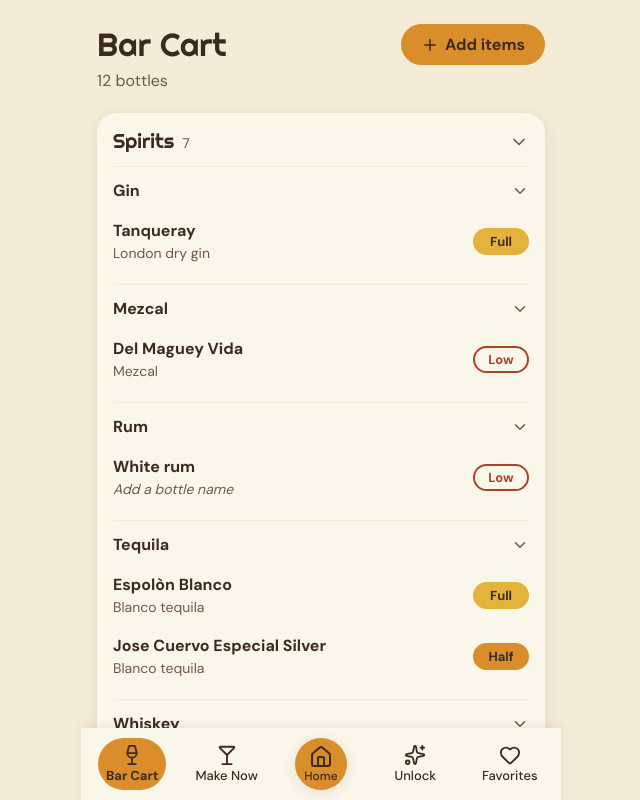
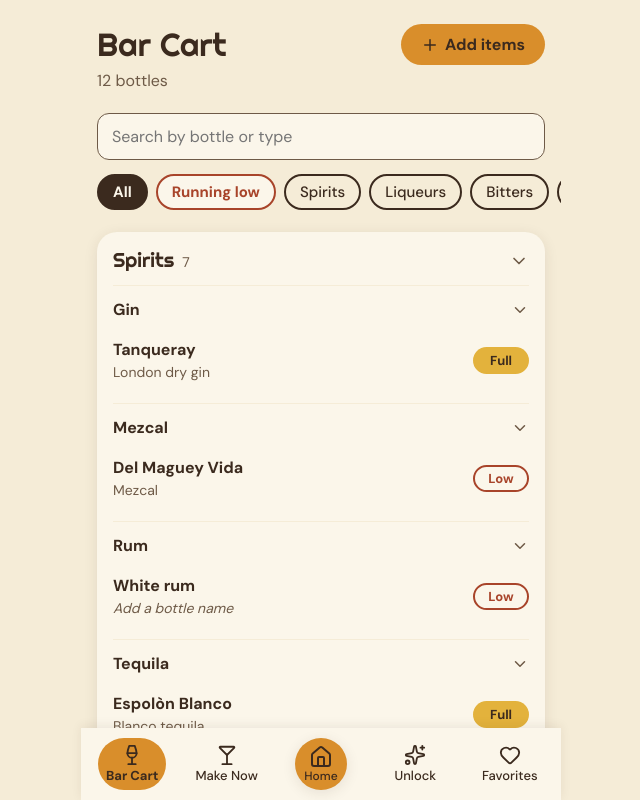
Before and after one commit to osanchezchristensen/Casa_Del_Cocktail, a React (Vite) app: page /cart in a window 1280 px wide. Both pictures are taken after a click on the button "Load sample cart". Shown: the top 800 px of the page, without its empty margins (319-959 px from the left). Built offline with nearby package versions, Linux system fonts and the light colour scheme.

Commit message:
Add cart search and filters (step 3.5)
Running low sits next to All and stands out in the Low chip's rust colors.

Co-Authored-By: Claude Opus 5.5 <noreply@anthropic.com>

```diff
--- a/src/logic/cart.ts
+++ b/src/logic/cart.ts
@@ -1,8 +1,24 @@
 // How the Bar Cart groups bottles (PRD section 6). No React here.
 import { INGREDIENT_CATEGORIES, type Bottle, type Ingredient, type IngredientCategory, type Level } from '../types.ts'
 import data from '../data/ingredients.json'
+import { normalize } from './search.ts'
 
 const ingredientsById = new Map((data as Ingredient[]).map((i) => [i.id, i]))
+
+// An unknown ingredient id counts as Other, so a bottle never disappears.
+const categoryOf = (b: Bottle) => ingredientsById.get(b.ingredientId)?.category ?? 'other'
+
+/** The filter buttons on the Bar Cart. Running low sits next to All so it's easy to find. */
+export const CART_FILTERS = ['all', 'low', 'spirit', 'liqueur', 'bitters', 'mixer'] as const
+export type CartFilter = (typeof CART_FILTERS)[number]
+export const FILTER_LABELS: Record<CartFilter, string> = {
+  all: 'All',
+  spirit: 'Spirits',
+  liqueur: 'Liqueurs',
+  low: 'Running low',
+  bitters: 'Bitters',
+  mixer: 'Mixers',
+}
 
 export const CATEGORY_LABELS: Record<IngredientCategory, string> = {
   spirit: 'Spirits',
@@ -52,8 +68,21 @@ export function groupCart(bottles: Bottle[]): CartSection[] {
       (a.name ?? '').localeCompare(b.name ?? ''),
   )
   return INGREDIENT_CATEGORIES.map((category) => {
-    // An unknown ingredient id lands in Other, so a bottle never disappears.
-    const inSection = sorted.filter((b) => (ingredientsById.get(b.ingredientId)?.category ?? 'other') === category)
+    const inSection = sorted.filter((b) => categoryOf(b) === category)
     return { category, bottles: inSection, families: category === 'spirit' ? groupByFamily(inSection) : [] }
   }).filter((s) => s.bottles.length > 0)
 }
+
+/**
+ * Bar Cart search and filter. The query matches the bottle name, its type or its family
+ * ("whiskey" finds bourbon), ignoring accents. "Running low" keeps only Low bottles.
+ */
+export function filterBottles(bottles: Bottle[], query: string, filter: CartFilter): Bottle[] {
+  const q = normalize(query.trim())
+  return bottles.filter((b) => {
+    if (filter === 'low' ? b.level !== 'low' : filter !== 'all' && categoryOf(b) !== filter) return false
+    if (!q) return true
+    const texts = [b.name ?? '', ingredientName(b.ingredientId), ingredientName(familyTop(b.ingredientId))]
+    return texts.some((text) => normalize(text).includes(q))
+  })
+}
--- a/src/screens/BarCart.module.css
+++ b/src/screens/BarCart.module.css
@@ -130,6 +130,8 @@
 .familyTitle:focus-visible,
 .bottleInfo:focus-visible,
 .undo:focus-visible,
+.search:focus-visible,
+.filter:focus-visible,
 .button:focus-visible,
 .secondary:focus-visible {
   outline: 3px solid var(--teal);
@@ -204,3 +206,62 @@ details:not([open]) > summary .chevron {
   font: 700 15px var(--font-body);
   cursor: pointer;
 }
+
+.search {
+  width: 100%;
+  padding: 12px 14px;
+  border: 1px solid var(--cork);
+  border-radius: var(--radius-input);
+  background: var(--paper);
+  color: var(--walnut);
+  font: 400 16px var(--font-body);
+}
+
+/* On narrow phones the filter row scrolls sideways by itself; the page never does. */
+.filters {
+  display: flex;
+  gap: 8px;
+  margin: 12px -16px 16px;
+  padding: 2px 16px 6px;
+  overflow-x: auto;
+  scrollbar-width: none;
+}
+
+.filter {
+  flex-shrink: 0;
+  padding: 6px 14px;
+  border: 2px solid var(--walnut);
+  border-radius: var(--radius-pill);
+  background: transparent;
+  color: var(--walnut);
+  font: 500 15px var(--font-body);
+  white-space: nowrap;
+  cursor: pointer;
+}
+
+.filter[aria-pressed='true'] {
+  background: var(--walnut);
+  color: var(--paper);
+  font-weight: 700;
+}
+
+.noMatch {
+  margin-bottom: 16px;
+}
+
+.noMatch p {
+  margin: 0 0 4px;
+}
+
+/* Running low stands out with the Low chip's rust colors; its label already says what it is. */
+.lowFilter {
+  border-color: var(--rust);
+  background: var(--paper);
+  color: var(--rust);
+  font-weight: 700;
+}
+
+.lowFilter[aria-pressed='true'] {
+  background: var(--rust);
+  color: var(--paper);
+}
--- a/src/screens/BarCart.tsx
+++ b/src/screens/BarCart.tsx
@@ -3,7 +3,15 @@ import { useEffect, useState } from 'react'
 import AddItemsSheet from '../components/AddItemsSheet.tsx'
 import BottleSheet from '../components/BottleSheet.tsx'
 import LevelChip from '../components/LevelChip.tsx'
-import { CATEGORY_LABELS, groupCart, ingredientName } from '../logic/cart.ts'
+import {
+  CART_FILTERS,
+  CATEGORY_LABELS,
+  FILTER_LABELS,
+  filterBottles,
+  groupCart,
+  ingredientName,
+  type CartFilter,
+} from '../logic/cart.ts'
 import { useStore } from '../store/useStore.ts'
 import type { Bottle, Level } from '../types.ts'
 import styles from './BarCart.module.css'
@@ -41,6 +49,8 @@ function BarCart() {
   const [adding, setAdding] = useState(false)
   const [editingId, setEditingId] = useState<string | null>(null)
   const [removed, setRemoved] = useState<Bottle | null>(null)
+  const [query, setQuery] = useState('')
+  const [filter, setFilter] = useState<CartFilter>('all')
 
   // The undo bar hides itself after 6 seconds.
   useEffect(() => {
@@ -108,15 +118,57 @@ function BarCart() {
     )
   }
 
+  const shown = filterBottles(bottles, query, filter)
+  const narrowed = shown.length !== bottles.length
+
   // <details> gives open/close and keyboard support for free; sections start open.
   return (
     <>
       {header}
       <p className={styles.count}>
+        {narrowed && `${shown.length} of `}
         {bottles.length} {bottles.length === 1 ? 'bottle' : 'bottles'}
       </p>
 
-      {groupCart(bottles).map((section) => (
+      <input
+        type="search"
+        className={styles.search}
+        placeholder="Search by bottle or type"
+        aria-label="Search your cart"
+        value={query}
+        onChange={(e) => setQuery(e.target.value)}
+      />
+      <div className={styles.filters} role="group" aria-label="Filter your cart">
+        {CART_FILTERS.map((f) => (
+          <button
+            key={f}
+            type="button"
+            className={f === 'low' ? `${styles.filter} ${styles.lowFilter}` : styles.filter}
+            aria-pressed={filter === f}
+            onClick={() => setFilter(f)}
+          >
+            {FILTER_LABELS[f]}
+          </button>
+        ))}
+      </div>
+
+      {shown.length === 0 && (
+        <div className={styles.noMatch}>
+          <p>No bottles match that.</p>
+          <button
+            type="button"
+            className={styles.secondary}
+            onClick={() => {
+              setQuery('')
+              setFilter('all')
+            }}
+          >
+            Show all
+          </button>
+        </div>
+      )}
+
+      {groupCart(shown).map((section) => (
         <details key={section.category} open className={styles.section}>
           <summary className={styles.sectionTitle}>
             <h2>{CATEGORY_LABELS[section.category]}</h2>
```
Also changed, not shown: 4 other files (tests, documents, lock files or other folders).
